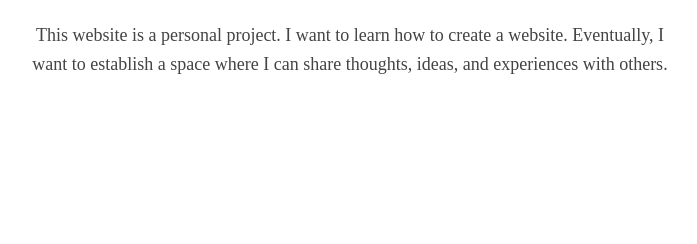
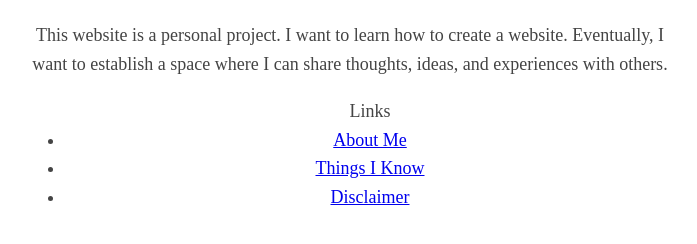
Before and after one commit to jrasband/jrasband.github.io, a plain HTML site: page index.html in a window 1280 px wide. Shown: the part 86-330 px from the top of the page, without its empty margins (290-987 px from the left). Drawn offline with Linux system fonts and the light colour scheme.

Commit message:
Added list of sample links.

```diff
--- a/index.html
+++ b/index.html
@@ -7,5 +7,10 @@ charset="utf-8"><meta
   <body>
     <h1>Welcome to my website.</h1>
     <p>This website is a personal project. I want to learn how to create a website. Eventually, I want to establish a space where I can share thoughts, ideas, and experiences with others.</p>
+    <ul> Links
+      <li> <a href="html/about.html"> About Me </li>
+      <li> <a href="html/thingsiknow.html"> Things I Know </li>
+      <li> <a href="html/disclaimer.html"> Disclaimer </li>
+    </ul>
   </body>
 </html>
```
